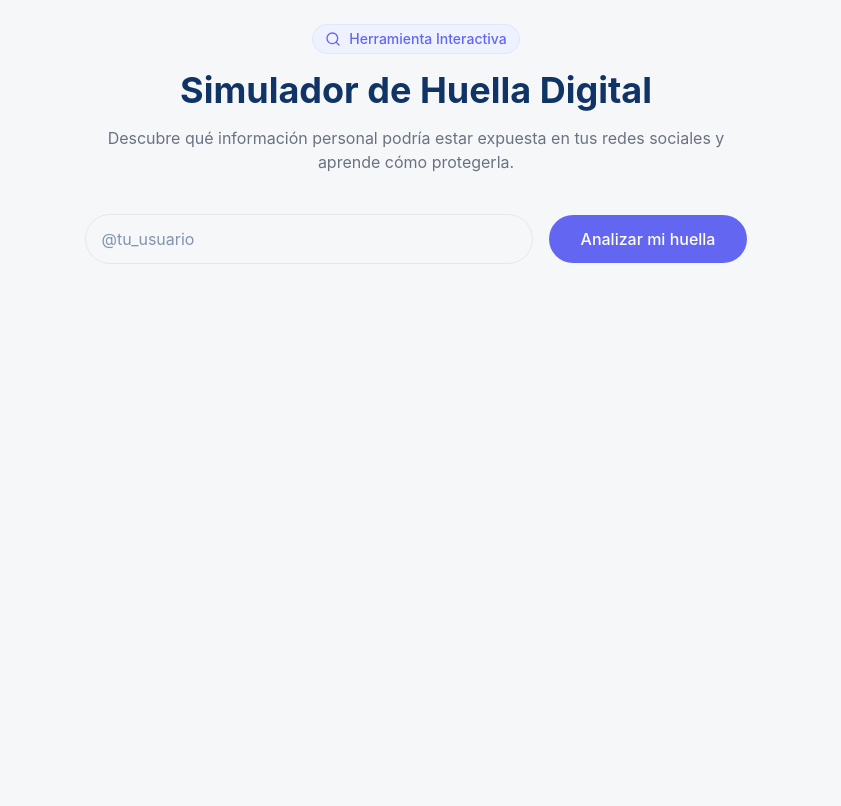
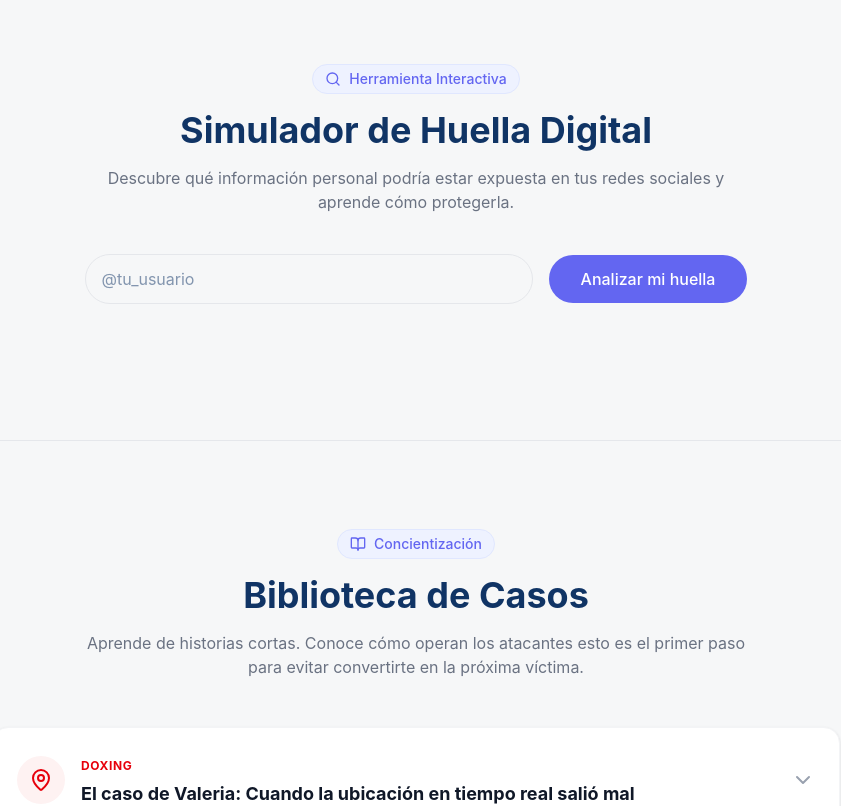
Before and after one commit to Santiago1408/spd-tamarindo, a Next.js app: page /simuladorHuella in a window 1280 px wide. Shown: the top 806 px of the page, without its empty margins (224-1065 px from the left). Built offline with nearby package versions, Linux system fonts and the light colour scheme.

Commit message:
biblioteca agregada al page de simuladorHuella

```diff
--- a/app/simuladorHuella/page.tsx
+++ b/app/simuladorHuella/page.tsx
@@ -1,9 +1,14 @@
 import SimuladorHuella from "@/components/layout/SimuladorHuella";
+import BibliotecaCasos from "@/components/layout/BibliotecaCasos";
 
-export default function SimuladorHuellaPage() {
+export default function PaginaSimulador() {
   return (
-    <main>
+    <div className="min-h-screen bg-background-light py-10">
+
       <SimuladorHuella />
-    </main>
+      <div className="max-w-5xl mx-auto my-16 border-t border-gray-200"></div>
+      <BibliotecaCasos />
+
+    </div>
   );
 }
```
